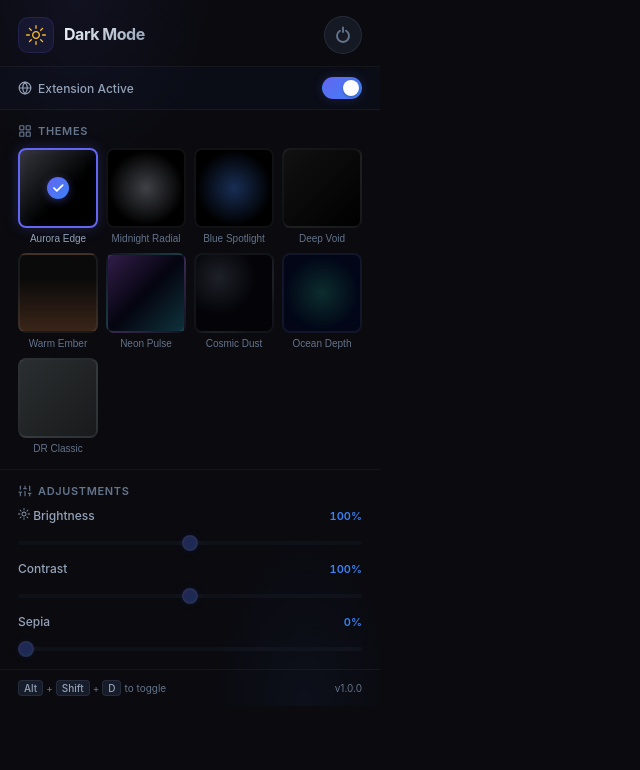
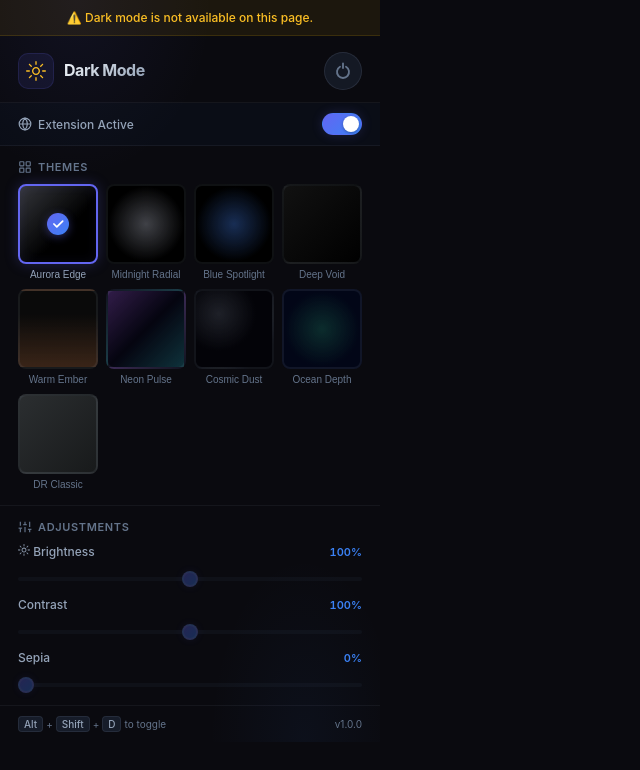
Before and after one commit to Arindam-Roy2004/dark-mode, a React app: page / in a window 1280 px wide. Shown: the top 770 px of the page, without its empty margins (0-640 px from the left). Built offline with nearby package versions, Linux system fonts and the light colour scheme; no server answers; the HTML template or start-up script is replaced by a standard one.

Commit message:
feat: improve URL parsing and error handling for unsupported pages, add UI feedback, and refine global dark mode toggle behavior

```diff
--- a/src/popup/App.tsx
+++ b/src/popup/App.tsx
@@ -27,7 +27,7 @@ const App: React.FC = () => {
           setSiteSettings(site);
         });
       } catch {
-        setDomain('unknown');
+        setDomain('');  // Empty string = unsupported page
       }
     });
   }, []);
@@ -44,7 +44,9 @@ const App: React.FC = () => {
   // Persist + send
   const updateAndPersist = useCallback((newSettings: SiteSettings) => {
     setSiteSettings(newSettings);
-    chrome.storage.local.set({ [domain]: newSettings });
+    if (domain) {
+      chrome.storage.local.set({ [domain]: newSettings });
+    }
     sendMessage({
       type: 'UPDATE_SETTINGS',
       settings: newSettings,
@@ -73,9 +75,20 @@ const App: React.FC = () => {
         enabled: newGlobal,
       },
     });
-    if (!newGlobal && siteSettings.enabled) {
-      const newSettings = { ...siteSettings, enabled: false };
-      updateAndPersist(newSettings);
+    // When turning OFF globally: send a disable message to the content script
+    // but do NOT overwrite the per-site stored enabled state.
+    if (!newGlobal) {
+      sendMessage({ type: 'TOGGLE_DARK_MODE', enabled: false, settings: { ...siteSettings, enabled: false } });
+      if (tabId) {
+        chrome.action.setBadgeText({ text: '', tabId });
+      }
+    } else if (siteSettings.enabled) {
+      // Re-enable: restore previous per-site state
+      sendMessage({ type: 'UPDATE_SETTINGS', settings: siteSettings });
+      if (tabId) {
+        chrome.action.setBadgeText({ text: 'ON', tabId });
+        chrome.action.setBadgeBackgroundColor({ color: '#3b82f6', tabId });
+      }
     }
   };
 
@@ -110,6 +123,13 @@ const App: React.FC = () => {
     <div className="popup-container">
       {/* Ambient Background */}
       <div className="ambient-bg" />
+
+      {/* Unsupported page notice */}
+      {!domain && (
+        <div className="unsupported-notice">
+          <span>⚠️ Dark mode is not available on this page.</span>
+        </div>
+      )}
 
       {/* Header */}
       <header className="popup-header">
--- a/src/popup/popup.css
+++ b/src/popup/popup.css
@@ -41,6 +41,22 @@ body {
   overflow-x: hidden;
   -webkit-font-smoothing: antialiased;
   -moz-osx-font-smoothing: grayscale;
+}
+
+/* ---- Unsupported Page Notice ---- */
+.unsupported-notice {
+  position: relative;
+  z-index: 1;
+  display: flex;
+  align-items: center;
+  justify-content: center;
+  padding: 10px 18px;
+  background: rgba(234, 179, 8, 0.08);
+  border-bottom: 1px solid rgba(234, 179, 8, 0.15);
+  font-size: 12px;
+  color: #fbbf24;
+  font-weight: 500;
+  animation: fadeIn 0.35s ease both;
 }
 
 /* ---- Ambient Background ---- */
```
Also changed, not shown: src/background/background.ts (+10 -2 lines).
